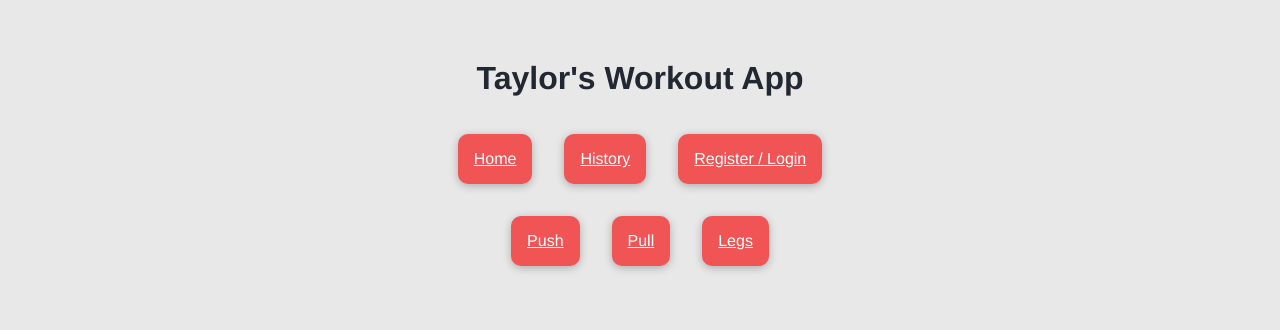
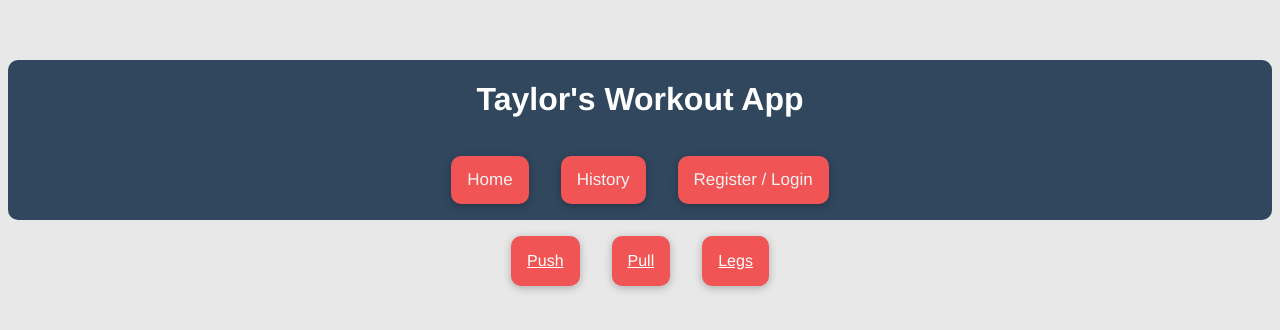
Before and after one commit to taylorsweetman/workout-tracker, a Vue app: page /#/ in a window 1280 px wide. Shown: the top 330 px of the page. Built offline with nearby package versions, Linux system fonts and the light colour scheme.

Commit message:
got routing to MVP w/ styling

```diff
--- a/src/App.vue
+++ b/src/App.vue
@@ -1,5 +1,4 @@
 <template>
-  <div><h1>Taylor's Workout App</h1></div>
   <nav-bar></nav-bar>
 </template>
 
--- a/src/components/Auth.vue
+++ b/src/components/Auth.vue
@@ -1,9 +1,9 @@
 <template>
   <div v-if="authdUser === null" class="box" @click="performAuth">
-    <u>Register / Login</u>
+    Register / Login
   </div>
   <div v-else class="box" @click="logout">
-    <u>Log Out</u>
+    Log Out
   </div>
 </template>
 
@@ -58,18 +58,11 @@ export default {
 
 <style scoped>
 .box {
-  display: inline-block;
-  margin: 1%;
-
   box-shadow: 0 2px 8px rgba(0, 0, 0, 0.26);
-  margin: 1rem;
   border-radius: 10px;
   padding: 1rem;
   background-color: #f05454;
   color: white;
-  text-align: center;
 }
-u {
-  cursor: pointer;
-}
+
 </style>
--- a/src/components/NavBar.vue
+++ b/src/components/NavBar.vue
@@ -1,8 +1,9 @@
 <template>
-  <div class="row">
+  <div class="topnav">
+    <h1>Taylor's Workout App</h1>
     <router-link to="/home" class="box">Home</router-link>
     <router-link to="/history" class="box">History</router-link>
-    <auth></auth>
+    <auth class="box"></auth>
   </div>
   <router-view />
 </template>
@@ -17,4 +18,37 @@ export default {
 </script>
 
 <style scoped>
+/* Add a black background color to the top navigation */
+h1 {
+  color: white;
+}
+
+.topnav {
+  background-color: #30475e;
+  overflow: hidden;
+  border-radius: 10px;
+}
+
+/* Style the links inside the navigation bar */
+.topnav .box {
+  color: #f2f2f2;
+  text-align: center;
+  padding: 14px 16px;
+  text-decoration: none;
+  font-size: 17px;
+  display: inline-block;
+}
+
+/* Change the color of links on hover */
+.topnav .box:hover {
+  background-color: #ddd;
+  color: black;
+  cursor: pointer;
+}
+
+/* Add a color to the active/current link */
+.topnav .box.active {
+  background-color: #f05454;
+  color: white;
+}
 </style>
--- a/src/views/History.vue
+++ b/src/views/History.vue
@@ -1,4 +1,5 @@
 <template>
+  <br /><br />
   <div class="div-table">
     <div class="div-table-row-head">
       <div class="div-table-col">Date</div>
@@ -86,7 +87,4 @@ export default {
 h3 {
   margin: 40px 0 0;
 }
-a {
-  color: #42b983;
-}
 </style>
```
Also changed, not shown: 1 other file (tests, documents, lock files or other folders).
